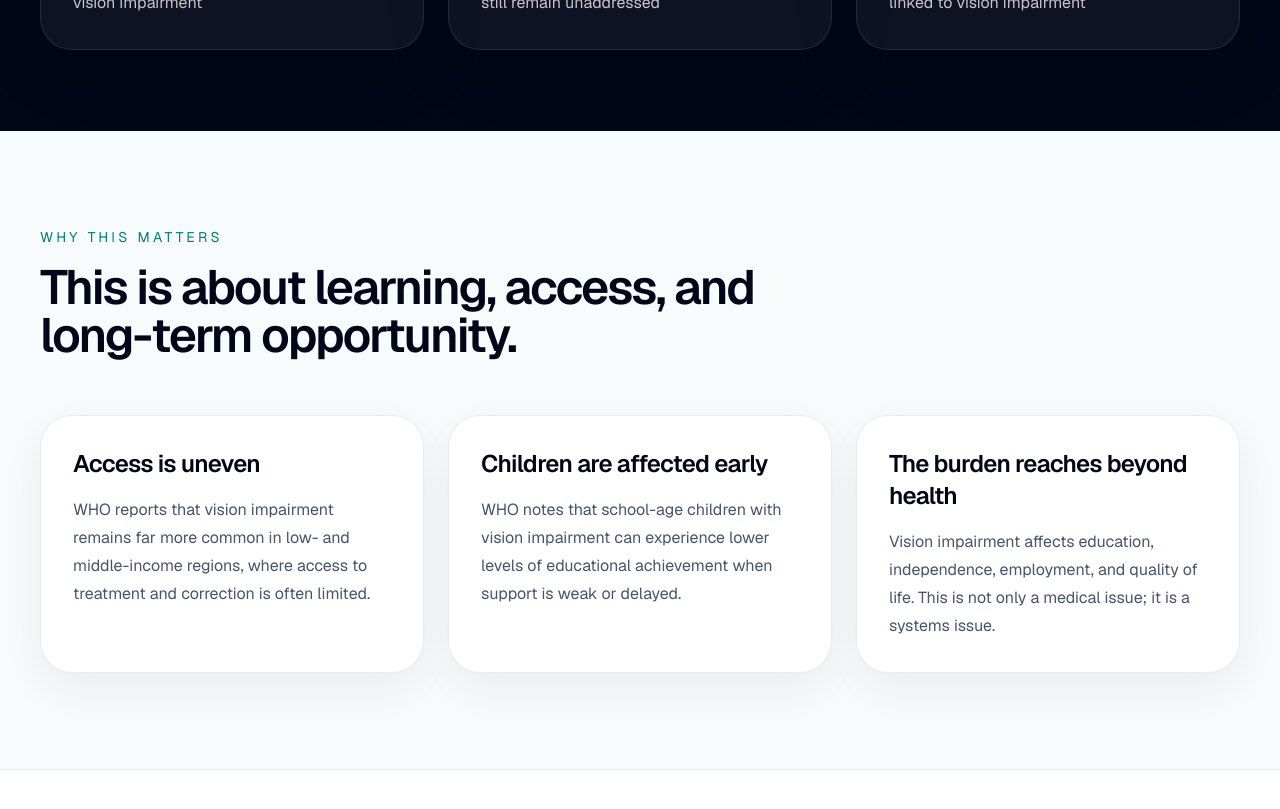
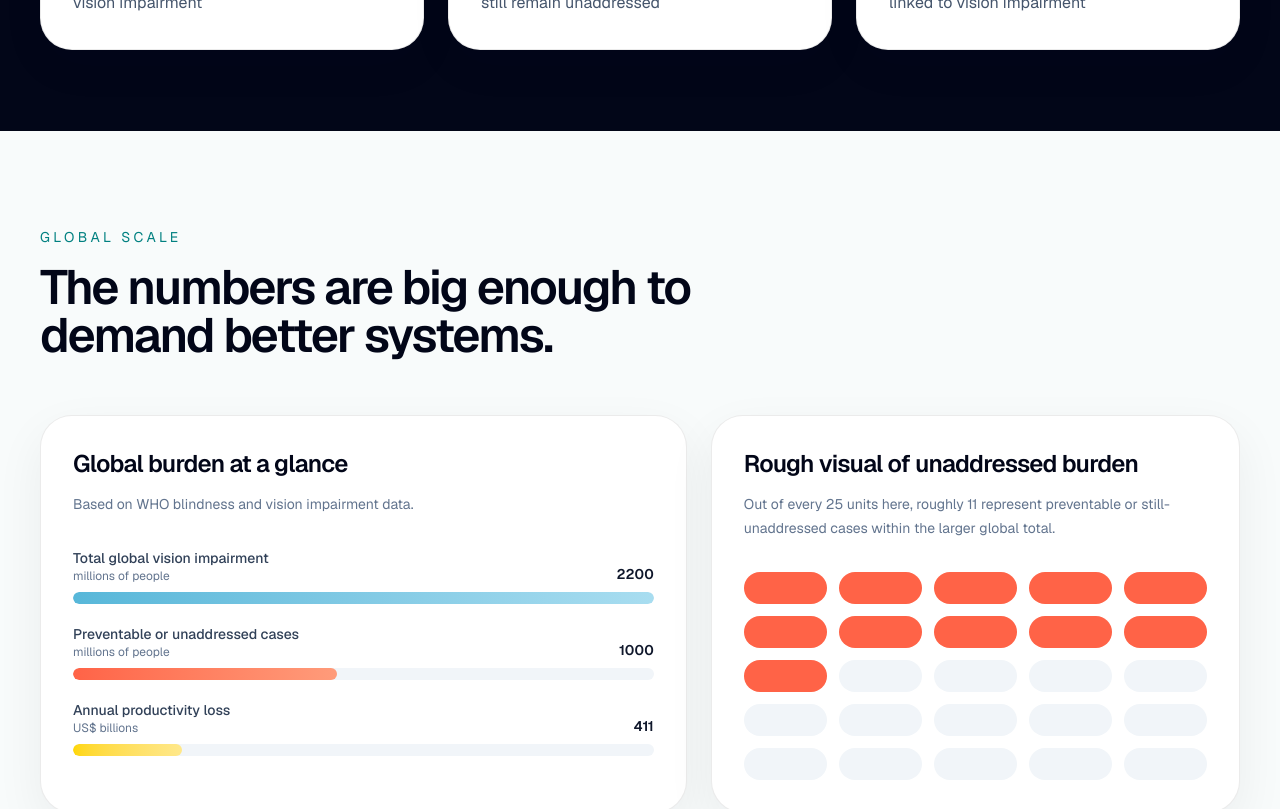
Before and after one commit to JelaleddinG/BrailleBox_website_by_Nemo, a Next.js app: page /mission in a window 1280 px wide. Shown: the part 760-1569 px from the top of the page. Built offline with nearby package versions, Linux system fonts and the light colour scheme.

Commit message:
Add chart and graph sections across mission and audience pages

```diff
--- a/src/app/mission/page.tsx
+++ b/src/app/mission/page.tsx
@@ -1,3 +1,4 @@
+import { DataBarChart, DotMatrix, StatGrid } from "@/components/data-viz";
 import { PageHero } from "@/components/page-hero";
 import { SiteFooter } from "@/components/site-footer";
 import { SiteHeader } from "@/components/site-header";
@@ -15,6 +16,12 @@ const globalStats = [
     value: "$411B",
     label: "estimated annual global productivity loss linked to vision impairment",
   },
+];
+
+const burdenBars = [
+  { label: "Total global vision impairment", value: 2200, tone: "blue" as const, note: "millions of people" },
+  { label: "Preventable or unaddressed cases", value: 1000, tone: "orange" as const, note: "millions of people" },
+  { label: "Annual productivity loss", value: 411, tone: "yellow" as const, note: "US$ billions" },
 ];
 
 const problemBlocks = [
@@ -44,18 +51,36 @@ export default function MissionPage() {
 
       <section className="border-b border-black/6 bg-slate-950 text-white">
         <div className="mx-auto max-w-7xl px-6 py-20 lg:px-10">
-          <div className="grid gap-6 md:grid-cols-3">
-            {globalStats.map((stat) => (
-              <div key={stat.value} className="rounded-[2rem] border border-white/10 bg-white/[0.05] p-8 shadow-[0_20px_60px_rgba(0,0,0,0.2)]">
-                <div className="text-5xl font-semibold tracking-[-0.05em] text-[var(--bb-yellow)]">{stat.value}</div>
-                <p className="mt-4 text-base leading-7 text-white/76">{stat.label}</p>
-              </div>
-            ))}
+          <StatGrid items={globalStats} accent="yellow" />
+        </div>
+      </section>
+
+      <section className="border-b border-black/6 bg-[#f8fbfb]">
+        <div className="mx-auto max-w-7xl px-6 py-24 lg:px-10">
+          <div className="max-w-3xl">
+            <div className="text-sm uppercase tracking-[0.24em] text-[var(--bb-dark-teal)]">Global scale</div>
+            <h2 className="mt-4 text-4xl font-semibold tracking-[-0.04em] text-slate-950 sm:text-5xl">
+              The numbers are big enough to demand better systems.
+            </h2>
+          </div>
+          <div className="mt-14 grid gap-6 lg:grid-cols-[1.1fr_.9fr]">
+            <DataBarChart
+              title="Global burden at a glance"
+              subtitle="Based on WHO blindness and vision impairment data."
+              data={burdenBars}
+            />
+            <DotMatrix
+              title="Rough visual of unaddressed burden"
+              subtitle="Out of every 25 units here, roughly 11 represent preventable or still-unaddressed cases within the larger global total."
+              filled={11}
+              total={25}
+              tone="orange"
+            />
           </div>
         </div>
       </section>
 
-      <section className="border-b border-black/6 bg-[#f8fbfb]">
+      <section className="border-b border-black/6 bg-white">
         <div className="mx-auto max-w-7xl px-6 py-24 lg:px-10">
           <div className="max-w-3xl">
             <div className="text-sm uppercase tracking-[0.24em] text-[var(--bb-dark-teal)]">Why this matters</div>
--- a/src/app/parents/page.tsx
+++ b/src/app/parents/page.tsx
@@ -1,3 +1,4 @@
+import { DataBarChart, StatGrid } from "@/components/data-viz";
 import { PageHero } from "@/components/page-hero";
 import { SiteFooter } from "@/components/site-footer";
 import { SiteHeader } from "@/components/site-header";
@@ -17,6 +18,12 @@ const parentStats = [
   },
 ];
 
+const parentBars = [
+  { label: "Global vision impairment", value: 2200, tone: "blue" as const, note: "millions of people" },
+  { label: "Preventable or unaddressed cases", value: 1000, tone: "orange" as const, note: "millions of people" },
+  { label: "Annual productivity loss", value: 411, tone: "teal" as const, note: "US$ billions" },
+];
+
 export default function ParentsPage() {
   return (
     <main className="min-h-screen bg-white text-slate-950">
@@ -28,14 +35,16 @@ export default function ParentsPage() {
       />
       <section className="border-b border-black/6 bg-[#f8fbfb]">
         <div className="mx-auto max-w-7xl px-6 py-20 lg:px-10">
-          <div className="grid gap-6 md:grid-cols-3">
-            {parentStats.map((stat) => (
-              <div key={stat.value} className="rounded-[2rem] border border-black/8 bg-white p-8 shadow-[0_16px_45px_rgba(15,23,42,0.05)]">
-                <div className="text-5xl font-semibold tracking-[-0.05em] text-[var(--bb-dark-teal)]">{stat.value}</div>
-                <p className="mt-4 text-base leading-7 text-slate-600">{stat.label}</p>
-              </div>
-            ))}
-          </div>
+          <StatGrid items={parentStats} accent="teal" />
+        </div>
+      </section>
+      <section className="border-b border-black/6 bg-white">
+        <div className="mx-auto max-w-7xl px-6 py-24 lg:px-10">
+          <DataBarChart
+            title="Why the bigger picture matters"
+            subtitle="Global figures on this page are drawn from WHO sources."
+            data={parentBars}
+          />
         </div>
       </section>
       <section className="mx-auto max-w-4xl px-6 py-20 lg:px-10 text-lg leading-8 text-slate-600">
--- a/src/app/tvis/page.tsx
+++ b/src/app/tvis/page.tsx
@@ -1,3 +1,4 @@
+import { DataBarChart, DotMatrix, StatGrid } from "@/components/data-viz";
 import { PageHero } from "@/components/page-hero";
 import { SiteFooter } from "@/components/site-footer";
 import { SiteHeader } from "@/components/site-header";
@@ -17,6 +18,12 @@ const tviStats = [
   },
 ];
 
+const caseloadData = [
+  { label: "Lower itinerant caseload", value: 8, tone: "teal" as const },
+  { label: "Upper itinerant caseload", value: 20, tone: "orange" as const },
+  { label: "Massachusetts ratio claim", value: 194, tone: "yellow" as const, note: "pending verification" },
+];
+
 export default function TVIsPage() {
   return (
     <main className="min-h-screen bg-white text-slate-950">
@@ -28,13 +35,25 @@ export default function TVIsPage() {
       />
       <section className="border-b border-black/6 bg-[#f8fbfb]">
         <div className="mx-auto max-w-7xl px-6 py-20 lg:px-10">
-          <div className="grid gap-6 md:grid-cols-3">
-            {tviStats.map((stat) => (
-              <div key={stat.value} className="rounded-[2rem] border border-black/8 bg-white p-8 shadow-[0_16px_45px_rgba(15,23,42,0.05)]">
-                <div className="text-5xl font-semibold tracking-[-0.05em] text-[var(--bb-dark-teal)]">{stat.value}</div>
-                <p className="mt-4 text-base leading-7 text-slate-600">{stat.label}</p>
-              </div>
-            ))}
+          <StatGrid items={tviStats} accent="teal" />
+        </div>
+      </section>
+      <section className="border-b border-black/6 bg-white">
+        <div className="mx-auto max-w-7xl px-6 py-24 lg:px-10">
+          <div className="grid gap-6 lg:grid-cols-[1.1fr_.9fr]">
+            <DataBarChart
+              title="Caseload pressure"
+              subtitle="The lower and upper itinerant ranges come from BrailleBox strategy research. The Massachusetts ratio shown here is still being verified."
+              data={caseloadData}
+              suffix=""
+            />
+            <DotMatrix
+              title="Vacancy pressure"
+              subtitle="A 30–40% vacancy range means a significant share of the field may be unfilled, leaving remaining educators with more pressure."
+              filled={9}
+              total={25}
+              tone="orange"
+            />
           </div>
         </div>
       </section>
--- /dev/null
+++ b/src/components/data-viz.tsx
@@ -0,0 +1,118 @@
+type BarDatum = {
+  label: string;
+  value: number;
+  tone?: "teal" | "orange" | "yellow" | "blue";
+  note?: string;
+};
+
+const toneClass: Record<NonNullable<BarDatum["tone"]>, string> = {
+  teal: "from-[var(--bb-dark-teal)] to-[var(--bb-teal)]",
+  orange: "from-[var(--bb-orange)] to-[#ff9b7a]",
+  yellow: "from-[var(--bb-yellow)] to-[#ffe88a]",
+  blue: "from-[var(--bb-blue)] to-[#a8ddf0]",
+};
+
+export function DataBarChart({
+  title,
+  subtitle,
+  data,
+  suffix = "",
+}: {
+  title: string;
+  subtitle?: string;
+  data: BarDatum[];
+  suffix?: string;
+}) {
+  const max = Math.max(...data.map((d) => d.value), 1);
+
+  return (
+    <div className="rounded-[2rem] border border-black/8 bg-white p-8 shadow-[0_18px_50px_rgba(15,23,42,0.06)]">
+      <h3 className="text-2xl font-semibold tracking-[-0.03em] text-slate-950">{title}</h3>
+      {subtitle ? <p className="mt-3 text-sm leading-6 text-slate-500">{subtitle}</p> : null}
+      <div className="mt-8 space-y-5">
+        {data.map((item) => {
+          const width = `${(item.value / max) * 100}%`;
+          return (
+            <div key={item.label}>
+              <div className="mb-2 flex items-end justify-between gap-4">
+                <div>
+                  <div className="text-sm font-medium text-slate-700">{item.label}</div>
+                  {item.note ? <div className="text-xs text-slate-500">{item.note}</div> : null}
+                </div>
+                <div className="text-sm font-semibold text-slate-900">{item.value}{suffix}</div>
+              </div>
+              <div className="h-3 overflow-hidden rounded-full bg-slate-100">
+                <div
+                  className={`h-full rounded-full bg-gradient-to-r ${toneClass[item.tone ?? "teal"]}`}
+                  style={{ width }}
+                />
+              </div>
+            </div>
+          );
+        })}
+      </div>
+    </div>
+  );
+}
+
+export function StatGrid({
+  items,
+  accent = "teal",
+}: {
+  items: { value: string; label: string }[];
+  accent?: "teal" | "orange" | "yellow" | "blue";
+}) {
+  const colorMap = {
+    teal: "text-[var(--bb-dark-teal)]",
+    orange: "text-[var(--bb-orange)]",
+    yellow: "text-[var(--bb-yellow)]",
+    blue: "text-[var(--bb-blue)]",
+  } as const;
+
+  return (
+    <div className="grid gap-6 md:grid-cols-3">
+      {items.map((item) => (
+        <div key={item.value + item.label} className="rounded-[2rem] border border-black/8 bg-white p-8 shadow-[0_16px_45px_rgba(15,23,42,0.05)]">
+          <div className={`text-5xl font-semibold tracking-[-0.05em] ${colorMap[accent]}`}>{item.value}</div>
+          <p className="mt-4 text-base leading-7 text-slate-600">{item.label}</p>
+        </div>
+      ))}
+    </div>
+  );
+}
+
+export function DotMatrix({
+  title,
+  subtitle,
+  filled,
+  total = 25,
+  tone = "teal",
+}: {
+  title: string;
+  subtitle?: string;
+  filled: number;
+  total?: number;
+  tone?: "teal" | "orange" | "yellow" | "blue";
+}) {
+  const dotColor = {
+    teal: "bg-[var(--bb-dark-teal)]",
+    orange: "bg-[var(--bb-orange)]",
+    yellow: "bg-[var(--bb-yellow)]",
+    blue: "bg-[var(--bb-blue)]",
+  } as const;
+
+  return (
+    <div className="rounded-[2rem] border border-black/8 bg-white p-8 shadow-[0_18px_50px_rgba(15,23,42,0.06)]">
+      <h3 className="text-2xl font-semibold tracking-[-0.03em] text-slate-950">{title}</h3>
+      {subtitle ? <p className="mt-3 text-sm leading-6 text-slate-500">{subtitle}</p> : null}
+      <div className="mt-8 grid grid-cols-5 gap-3">
+        {Array.from({ length: total }).map((_, i) => (
+          <div
+            key={i}
+            className={`h-8 rounded-full ${i < filled ? dotColor[tone] : "bg-slate-100"}`}
+          />
+        ))}
+      </div>
+    </div>
+  );
+}
```
Also changed, not shown: src/app/schools/page.tsx (+25 -7 lines).
